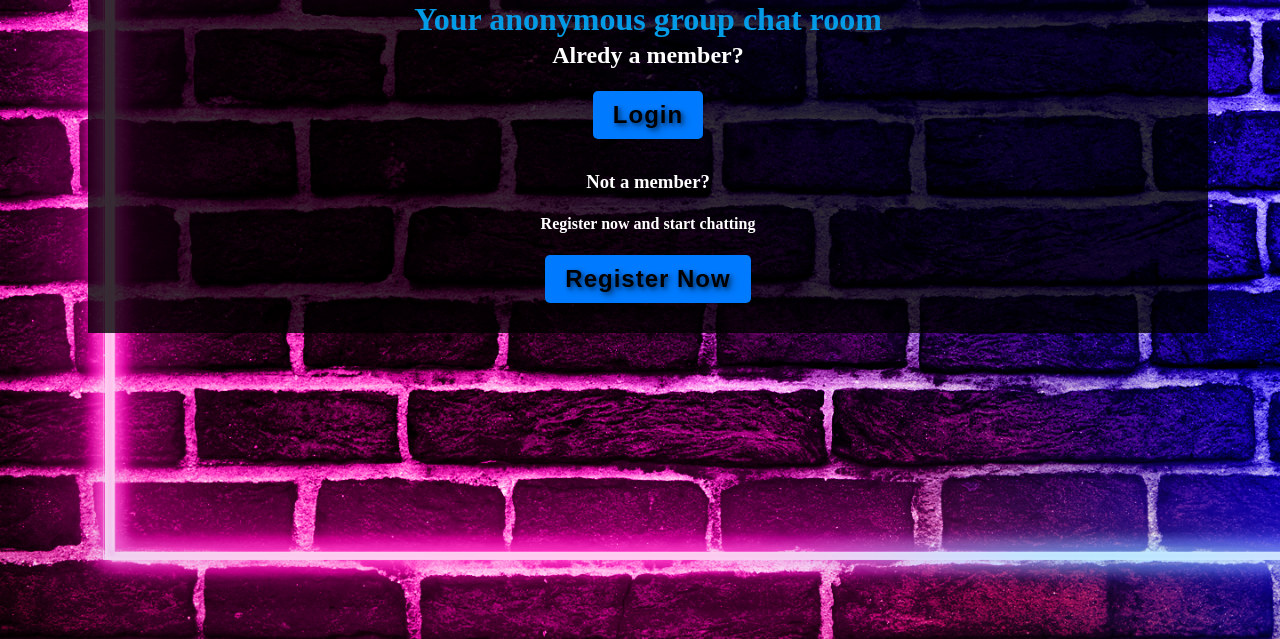
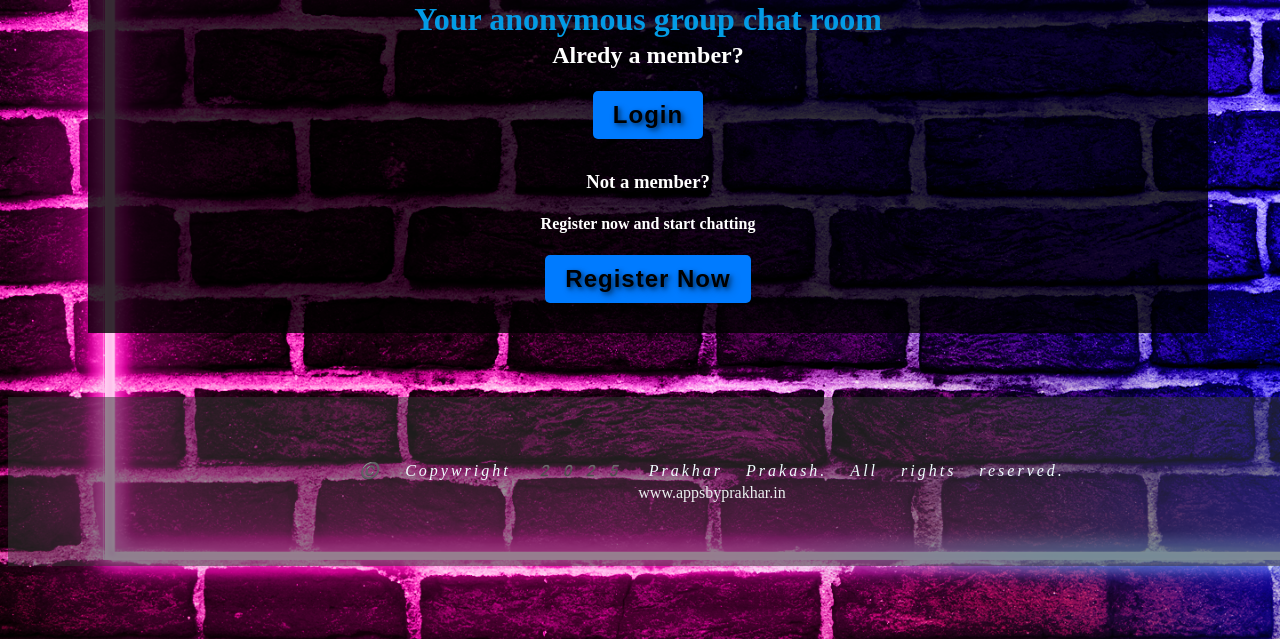
Before and after one commit to prakhar3146/MyChatAPP, a Flask app: page / in a window 1280 px wide; the page is wider, and only the part inside the window is pictured. Shown: the part 161-800 px from the top of that part. Run offline with Flask 3, Linux system fonts and the light colour scheme; some libraries are stand-ins or nearby versions.

Commit message:
after adding copywright and fixing apache2 reverse proxy issue.

```diff
--- a/app.py
+++ b/app.py
@@ -2,12 +2,15 @@ from flask import Flask, render_template, request, redirect, session, url_for,fl
 from flask_socketio import SocketIO, send, emit, disconnect
 from flask_mysqldb import MySQL
 import datetime as dt
+# from flask_cors import CORS
+import random
 import re, time
 #import eventlet
 from utils import hash_password,check_password,prepare_email_template_and_send
 
 app = Flask(__name__)
 app.secret_key = "Hello12345"
+# CORS(app)
 
 # MySQL DB Configuration
 #Just for a random commit
@@ -77,6 +80,12 @@ def trigger_action(message):
         response = perform_action(message= message) # You can access the response or handle other logic here
         print("Flash Response : ",response)
 
+#For generating otp for email verification
+def generate_otp(length=6):
+    """Generate a 6-digit OTP."""
+    otp = ''.join([str(random.randint(0, 9)) for _ in range(length)])
+    return otp
+
 #Defining Routes
 #To flash messages on the frontend from the backend
 @app.route('/perform_action', methods=['POST'])
@@ -127,7 +136,7 @@ def login():
                 cursor.execute(query)
                 mysql.connection.commit()
             else:
-                return render_template('login.html', error="Maximum number of sessions reached!")
+                return render_template('login.html', error="Maximum number of active sessions reached!")
             session['username'] = user[0]
 
             cursor.close()
@@ -161,6 +170,10 @@ def register():
         user = cursor.fetchone()
         if user:
             return render_template('register.html', error="The username is already taken!\n Please try some other username")
+        #Email verification
+        otp= generate_otp()
+
+
         if email and whatssap:
              query = "INSERT INTO chat_app_users (username, password,email,phone, joining_date) VALUES (%s,%s,%s, %s, %s)"
              cursor.execute(query, (username, hash_password(password), email,whatssap,dt.datetime.now()))
--- a/templates/home.html
+++ b/templates/home.html
@@ -93,6 +93,28 @@ header{
     border-style: ridge;
     text-shadow: 2px 2px 4px rgb(0 0 0 / 67%), 4px 4px 8px #ffffff;
 }
+footer {
+    background-color: #36363685;
+    padding: 20px;
+    text-align: center;
+    font-size: 100%;
+    color: #ecf0f1;
+    position: relative;
+    bottom: 0;
+    width: 100%;
+
+    /* padding: inherit; */
+    padding: 5%;
+    margin-top: 5%;
+}
+
+footer p {
+  margin: 0;
+    color: azure;
+    letter-spacing: 3px;
+    font-family: emoji;
+    font-style: oblique;
+}
 @media (min-width:350px) and (max-width:720px){
 header{
             /* color: rgb(255, 255, 255); */
@@ -143,5 +165,9 @@ header{
         {% endif %}
 
     </div>
+    <footer>
+        <p>&copy; Copywright 2025 Prakhar Prakash. All rights reserved.</p>
+        <p></p> <a href="https://www.appsbyprakhar.in" target="_blank"></a> www.appsbyprakhar.in</p>
+    </footer>
 </body>
 </html>
--- a/templates/message.html
+++ b/templates/message.html
@@ -135,6 +135,10 @@
 
 
     </script>
+        <footer>
+            <p>&copy; Copywright 2025 Prakhar Prakash. All rights reserved.</p>
+            <p></p> <a href="https://www.appsbyprakhar.in" target="_blank"></a> www.appsbyprakhar.in</p>
+        </footer>
 </body>
 
 </html>
```
Also changed, not shown: static/css/style.css (+23 -0 lines), templates/login.html (+27 -0 lines).
